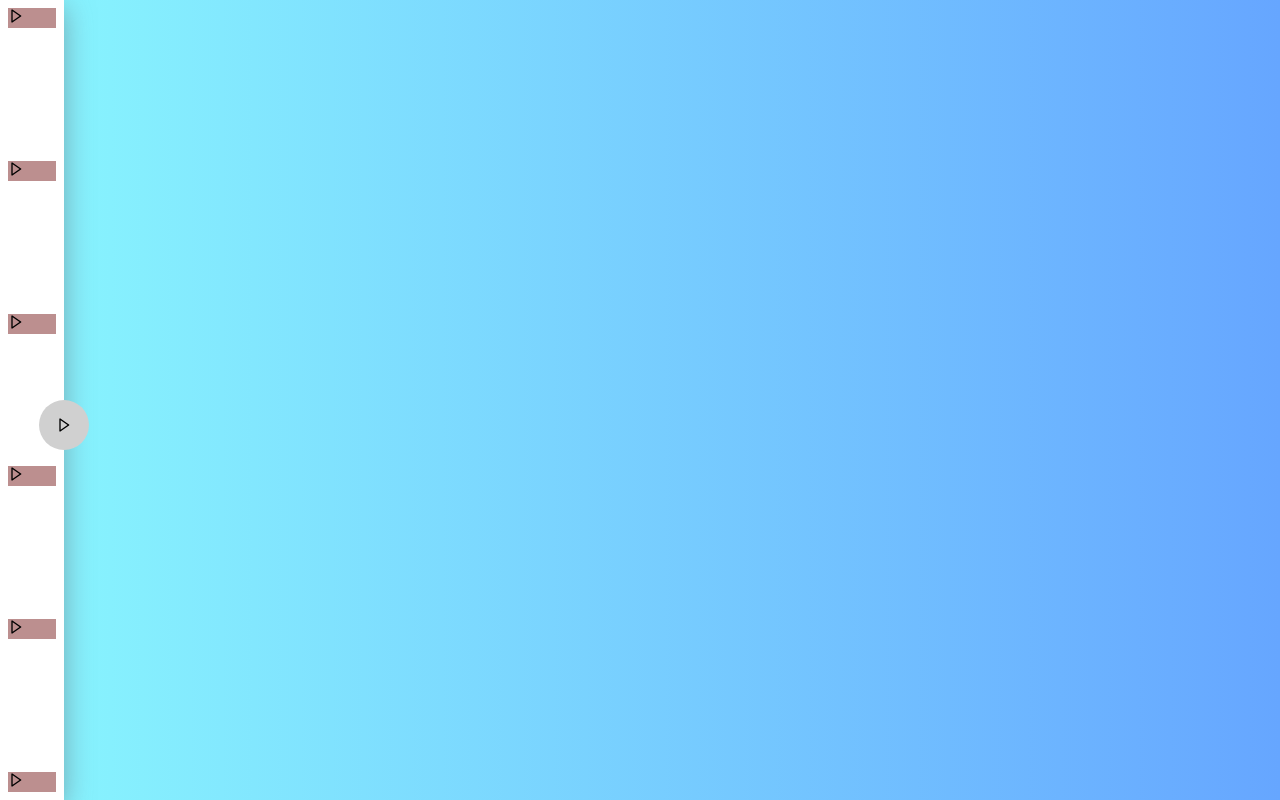
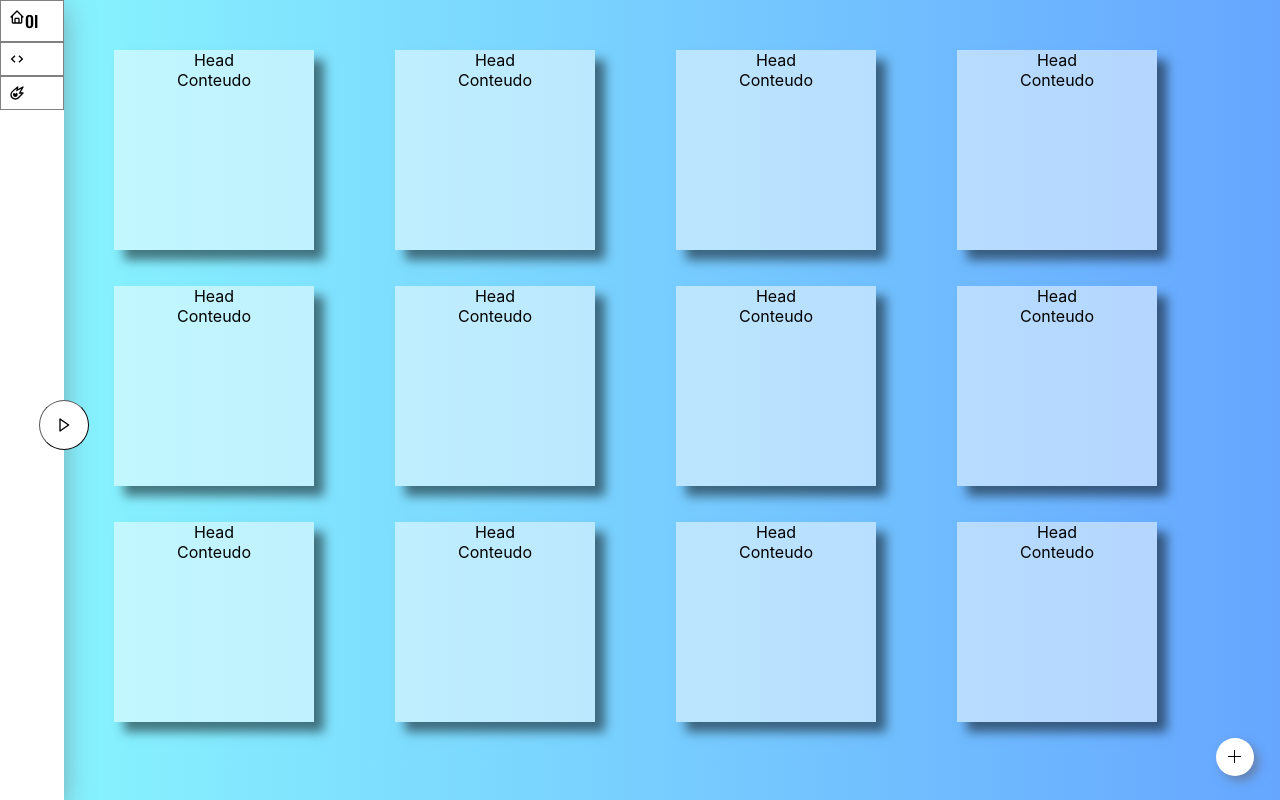
Before and after one commit to DevDavidSys/React-Post-It, a React (Create React App) app in the folder post_it2/: page / in a window 1280 px wide. Built offline with nearby package versions, Linux system fonts and the light colour scheme.

Commit message:
Melhoras no codigo e criação do postit

```diff
--- a/post_it2/src/components/Main/index.js
+++ b/post_it2/src/components/Main/index.js
@@ -1,33 +1,49 @@
 import React from "react";
-import {BiRightArrow,BiArrowFromLeft} from 'react-icons/bi';
+import {BiMeteor,BiCode,BiHome,BiRightArrow,BiArrowFromLeft} from 'react-icons/bi';
+import {HiOutlineChevronRight} from 'react-icons/hi';
+import {VscAdd,VscChevronRight} from 'react-icons/vsc';
+import Post_It from "../post_it_card";
 import './style.css';
 import {useState} from 'react';
 
 
 export default function Main(props){
+    let Postit = [{titulo:'a',corpo:'corpo'},]
+    const [Page,SetPage] = useState(0);
 
-    function handleClick(){
-
-            document.getElementById('sidebar').classList.toggle('sidebar-opened');
-                document.getElementById('circle_animation').innerHTML = <BiArrowFromLeft/>
+    function HandeClick(){
+        document.getElementById('sidebar').classList.toggle('sidebar-opened')
+        document.getElementById('circle').classList.toggle('sidebar')
+    }
 
 
-}
     return(
             <div className="all_Main">
+                <div className="add_post_it"><VscAdd/></div>
                 <div className="sidebar-closed" id="sidebar" >
-                    <div className="sidebar_icon"><BiRightArrow/></div>
-                    <div className="sidebar_icon"><BiRightArrow/></div>
-                    <div className="sidebar_icon"><BiRightArrow/></div>
-                    <div className="sidebar_icon"><BiRightArrow/></div>
-                    <div className="sidebar_icon"><BiRightArrow/></div>
-                    <div className="sidebar_icon"><BiRightArrow/></div>
-                    <div className="circle-animation"  onClick={handleClick}><BiRightArrow/></div>
+                    <div className="sidebar_icon"><BiHome e width="100" height="100"/>OI</div>
+                    <div className="sidebar_icon"><BiCode/></div>
+                    <div className="sidebar_icon"><BiMeteor/></div>
+                    <div className="circle-animation" id="circle" onClick={HandeClick}><BiRightArrow/></div>
                 </div>
 
             <div className="content-grid">
+                <Post_It titulo="Head" conteudo ="Conteudo"/>
+                <Post_It titulo="Head" conteudo ="Conteudo"/>
+                <Post_It titulo="Head" conteudo ="Conteudo"/>
+                <Post_It titulo="Head" conteudo ="Conteudo"/>
+                <Post_It titulo="Head" conteudo ="Conteudo"/>
+                <Post_It titulo="Head" conteudo ="Conteudo"/>
+                <Post_It titulo="Head" conteudo ="Conteudo"/>
+                <Post_It titulo="Head" conteudo ="Conteudo"/>
+                <Post_It titulo="Head" conteudo ="Conteudo"/>
+                <Post_It titulo="Head" conteudo ="Conteudo"/>
+                <Post_It titulo="Head" conteudo ="Conteudo"/>
+                <Post_It titulo="Head" conteudo ="Conteudo"/>
 
             </div>
+
+
         </div>
     );
 
--- a/post_it2/src/components/Main/style.css
+++ b/post_it2/src/components/Main/style.css
@@ -1,11 +1,12 @@
+@import url('https://fonts.googleapis.com/css2?family=Oswald:wght@500&display=swap');
 .all_Main{
     width: 100vw;
     height: 100vh;
     background-image: linear-gradient(90deg, #89f7fe 0%, #66a6ff 100%);
-    display: flex;
 }
 
 .sidebar-closed{
+    font-family: 'Oswald', sans-serif;
     height: 100vh;
     background-color: rgb(255, 255, 255);
     position: fixed;
@@ -13,28 +14,37 @@
     left: 0;
     display: flex;
     flex-direction: column;
-    justify-content: space-between;
-    padding: 1vh;
     box-shadow: rgba(100, 100, 111, 0.53) 0px 7px 29px 0px;
     animation: opensidebar 500ms linear ;
-
     width: 5vw;
     transition: 2s;
 }
 .sidebar-opened{
 
     width: 10vw;
+
 }
 .sidebar_icon{
     width: 100%;
-    background-color: rosybrown;
+    padding:1vh;
+    border: 1px solid grey;
+    display: flex;
+    justify-items: center;
+
+    transition: 2s;
+
+}
+.sidebar_icon_closed{
+    transition: 2s;
+    transform:rotateY(720deg);
 }
 .circle-animation{
     position: absolute;
     width: 50px;
     height: 50px;
     border-radius: 100px;
-    background-color: rgb(208, 208, 208);
+    background-color: rgb(255, 255, 255);
+    border: 1px black outset;
     top: 50%;
     right: -25px;
     display: flex;
@@ -47,8 +57,9 @@
     min-height: 100vh;
     top: 0;
     display: grid;
-    grid-row: auto auto auto auto;
-    padding: 30px;
+    grid-template-columns: auto auto auto auto ;
+    grid-gap: 1vh;
+    padding: 50px;
 
 
 }
@@ -62,3 +73,39 @@
     }
 
 }
+.Pages{
+    width: 100%;
+    display: flex;
+
+    flex-direction: row;
+}
+.arrow-left{
+    width: 100px;
+    height: 100px;
+}
+
+.add_post_it{
+    position: fixed;
+    width: 3vw;
+    height: 3vw;
+    background: rgb(255, 255, 255);
+    border-radius: 100px;
+    bottom: 3vh;
+    right: 2vw;
+    display: flex;
+    justify-content: center;
+    align-items: center;
+    box-shadow: 5px 5px 10px rgba(100, 100, 111, 0.53);
+
+}
+.add_post_it:hover{
+    animation: jump 500ms infinite;
+    cursor: pointer;
+}
+
+@keyframes jump
+{
+    0% {bottom:3vh}
+    50%{ bottom: 6vh; transform: scale(1.2);}
+    100%{bottom: 3vh;}
+}
--- /dev/null
+++ b/post_it2/src/components/post_it_card/index.js
@@ -0,0 +1,13 @@
+import React from "react";
+import './style.css';
+export default function Post_It(props){
+
+    return(
+        <div className="post_it_card">
+            {props.titulo}
+
+            <p>{props.conteudo}</p>
+
+        </div>
+    );
+}
--- /dev/null
+++ b/post_it2/src/components/post_it_card/style.css
@@ -0,0 +1,13 @@
+.post_it_card{
+    background-color: rgba(255, 255, 255, 0.5);
+    width: 200px;
+    height: 200px;
+    text-align: center;
+    box-shadow: 10px 10px 10px rgba(0,0,0,0.5);
+    transition: 500ms;
+}
+
+.post_it_card:hover{
+    transform:scale(1.1);
+    background-color: white;
+}
```
Also changed, not shown: post_it2/src/components/sidebar_item/index.js (added, +12 -0 lines).
